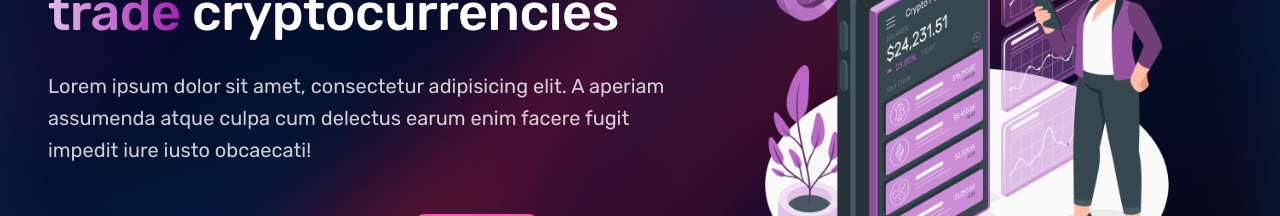
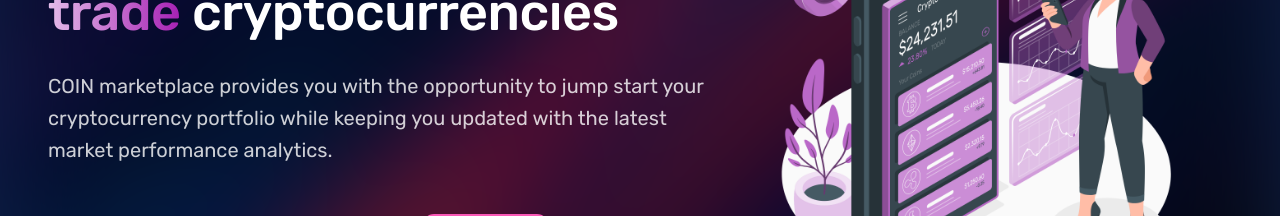
Before and after one commit to MaximilienFathi/coin-marketplace, a React (Create React App) app: page / in a window 1280 px wide. Shown: the part 258-474 px from the top of the page. Built offline with nearby package versions, Linux system fonts and the light colour scheme; no server answers.

Commit message:
Update hero component

```diff
--- a/src/components/home/hero/hero.js
+++ b/src/components/home/hero/hero.js
@@ -10,9 +10,9 @@
           cryptocurrencies
         </h1>
         <p className="hero-description">
-          Lorem ipsum dolor sit amet, consectetur adipisicing elit. A aperiam
-          assumenda atque culpa cum delectus earum enim facere fugit impedit
-          iure iusto obcaecati!
+          COIN marketplace provides you with the opportunity to jump start your
+          cryptocurrency portfolio while keeping you updated with the latest
+          market performance analytics.
         </p>
         <form className="hero-form" action="src/components/home/hero/hero#">
           <input
```
Also changed, not shown: README_statistics_screenshot.PNG.
